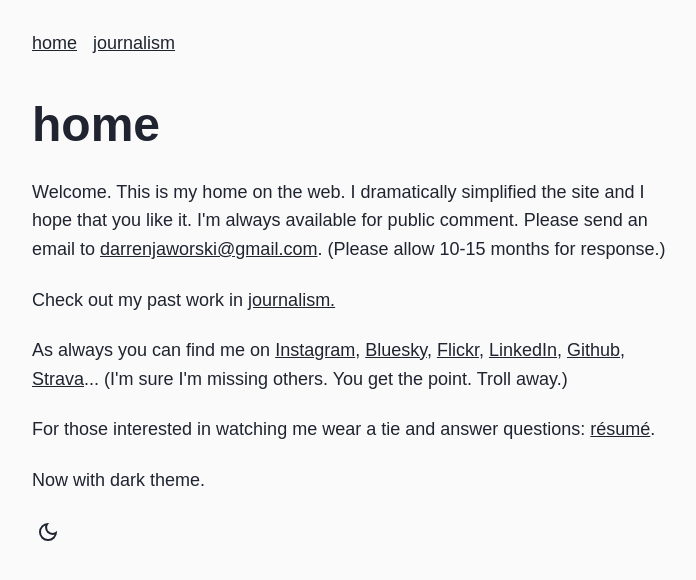
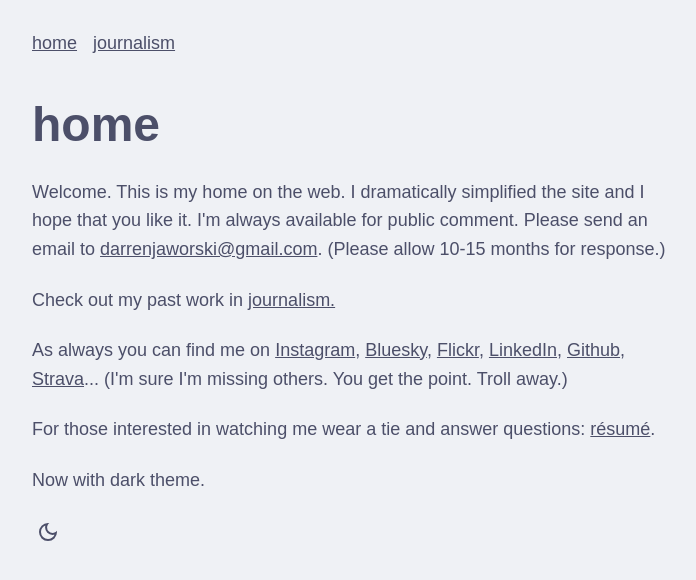
Before and after one commit to darrenjaworski/dj.com-react, a React (Vite) app: page / in a window 1280 px wide. Shown: the top 580 px of the page, without its empty margins (288-984 px from the left). Built offline with nearby package versions, Linux system fonts and the light colour scheme; the HTML template or start-up script is replaced by a standard one.

Commit message:
feat: use Catppuccin Latte/Frappé palette for light/dark theme

```diff
--- a/src/index.css
+++ b/src/index.css
@@ -1,23 +1,25 @@
+/* Catppuccin Latte (light) */
 :root {
-  --bg-color: #fafafa;
-  --text-color: #1f2430;
+  --bg-color: #eff1f5;
+  --text-color: #4c4f69;
 }
 
+/* Catppuccin Frappé (dark) */
 @media (prefers-color-scheme: dark) {
   :root {
-    --bg-color: #193549;
-    --text-color: #eff2e2;
+    --bg-color: #303446;
+    --text-color: #c6d0f5;
   }
 }
 
 [data-theme="light"] {
-  --bg-color: #fafafa;
-  --text-color: #1f2430;
+  --bg-color: #eff1f5;
+  --text-color: #4c4f69;
 }
 
 [data-theme="dark"] {
-  --bg-color: #193549;
-  --text-color: #eff2e2;
+  --bg-color: #303446;
+  --text-color: #c6d0f5;
 }
 
 html {
```
